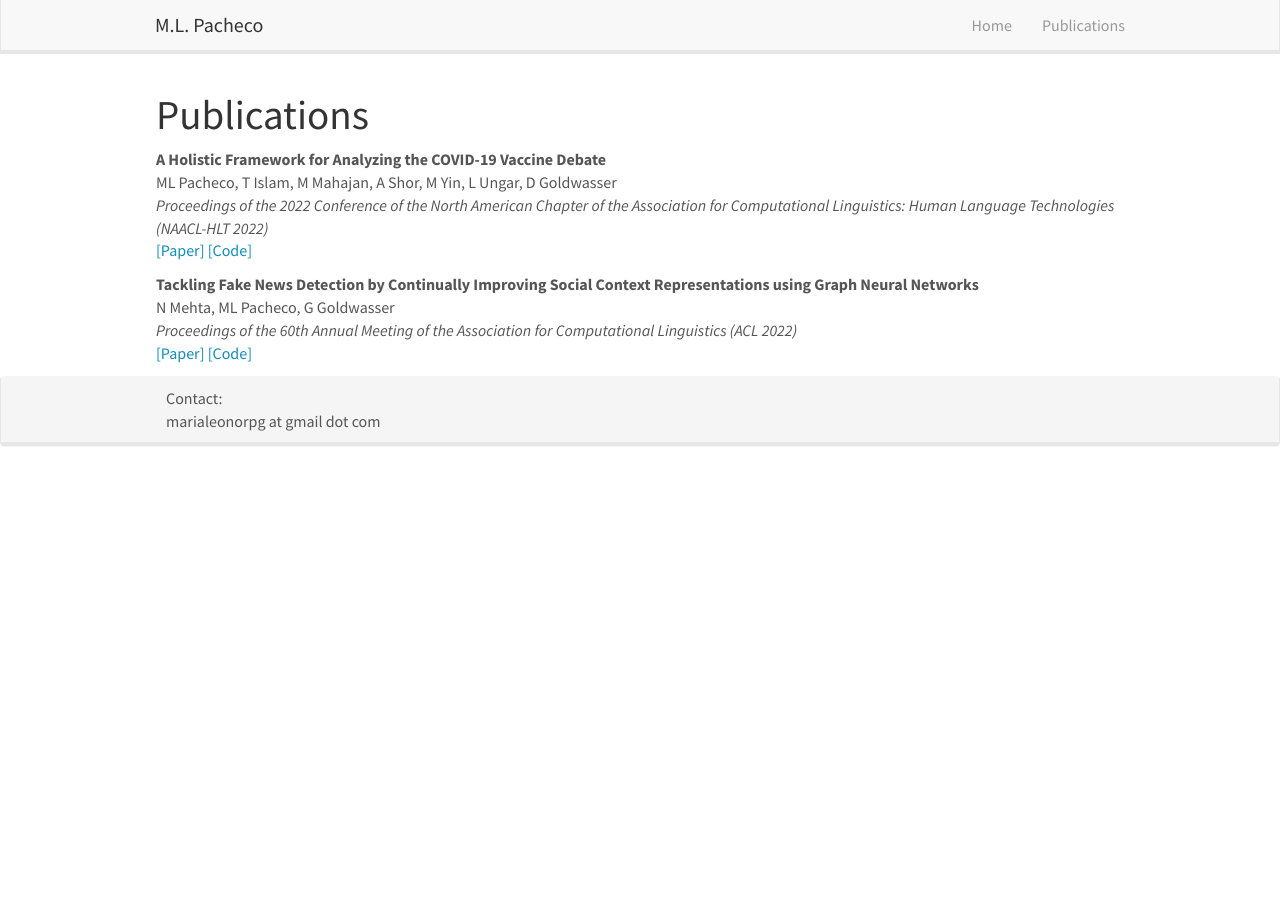
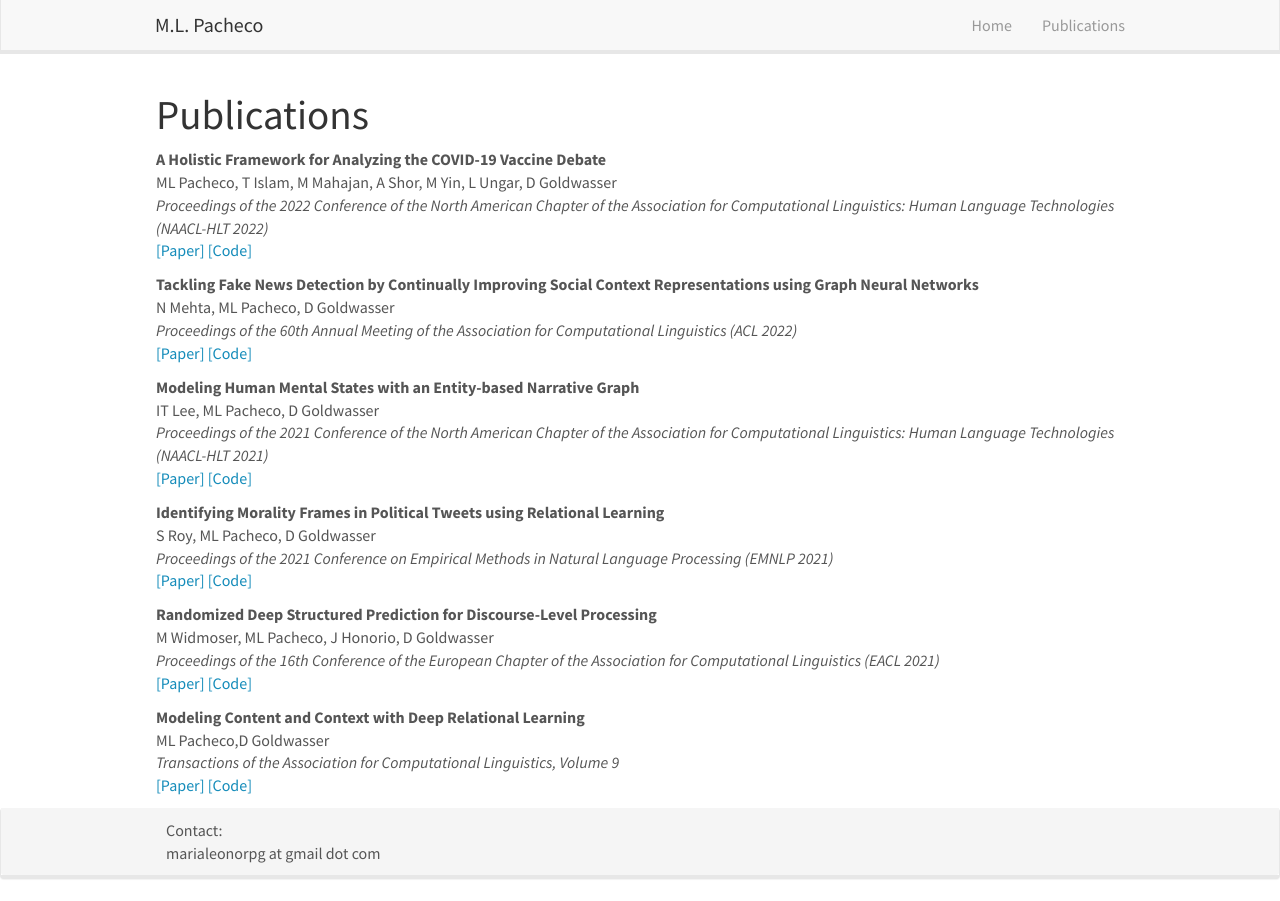
Before and after one commit to mlpacheco/mlpacheco.github.io, a Jekyll site: the page built from _pages/publications.md, in a window 1280 px wide. Built offline with Jekyll 4.4.1, drawn with Linux system fonts in a browser that asks for light colours; nearby versions of some CDN libraries.

Commit message:
re-doing pubs part 2

```diff
--- a/_data/publist.yml
+++ b/_data/publist.yml
@@ -10,7 +10,7 @@
   highlight: 0
 
 - title: "Tackling Fake News Detection by Continually Improving Social Context Representations using Graph Neural Networks"
-  authors: N Mehta, ML Pacheco, G Goldwasser
+  authors: N Mehta, ML Pacheco, D Goldwasser
   venue: "Proceedings of the 60th Annual Meeting of the Association for Computational Linguistics (ACL 2022)"
   link:
     url: https://aclanthology.org/2022.acl-long.97/
@@ -19,3 +19,47 @@
     url: https://github.com/hockeybro12/fakenews_inference_operators
     display: \[Code\]
   highlight: 0
+
+- title: "Modeling Human Mental States with an Entity-based Narrative Graph"
+  authors: IT Lee, ML Pacheco, D Goldwasser
+  venue: "Proceedings of the 2021 Conference of the North American Chapter of the Association for Computational Linguistics: Human Language Technologies (NAACL-HLT 2021)"
+  link:
+    url: https://aclanthology.org/2021.naacl-main.391/
+    display: \[Paper\]
+  code:
+    url: https://github.com/doug919/entity_based_narrative_graph
+    display: \[Code\]
+  highlight: 0
+
+- title: "Identifying Morality Frames in Political Tweets using Relational Learning"
+  authors: S Roy, ML Pacheco, D Goldwasser
+  venue: "Proceedings of the 2021 Conference on Empirical Methods in Natural Language Processing (EMNLP 2021)"
+  link:
+    url: https://aclanthology.org/2021.emnlp-main.783/
+    display: \[Paper\]
+  code:
+    url: https://github.com/shamikroy/moral-role-prediction
+    display: \[Code\]
+  highlight: 0
+
+- title: "Randomized Deep Structured Prediction for Discourse-Level Processing"
+  authors: M Widmoser, ML Pacheco, J Honorio, D Goldwasser
+  venue: "Proceedings of the 16th Conference of the European Chapter of the Association for Computational Linguistics (EACL 2021)"
+  link:
+    url: https://aclanthology.org/2021.eacl-main.100/
+    display: \[Paper\]
+  code:
+    url: https://gitlab.com/purdueNlp/DRaiL
+    display: \[Code\]
+  highlight: 0
+
+- title: "Modeling Content and Context with Deep Relational Learning"
+  authors: ML Pacheco,D Goldwasser
+  venue: "Transactions of the Association for Computational Linguistics, Volume 9"
+  link:
+    url: https://aclanthology.org/2021.tacl-1.7/
+    display: \[Paper\]
+  code:
+    url: https://gitlab.com/purdueNlp/DRaiL
+    display: \[Code\]
+  highlight: 0
```
